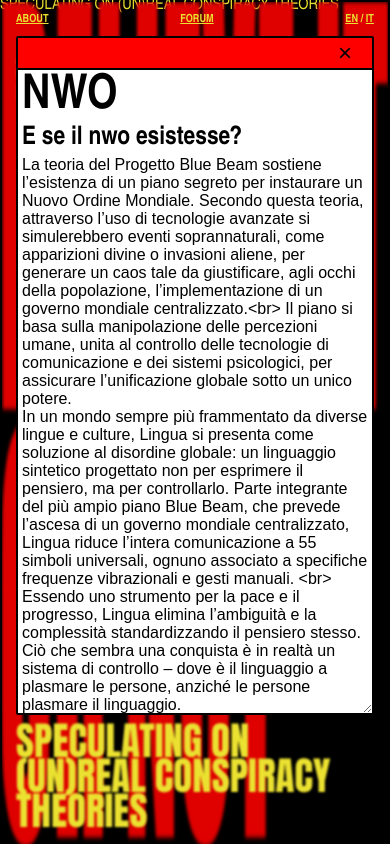
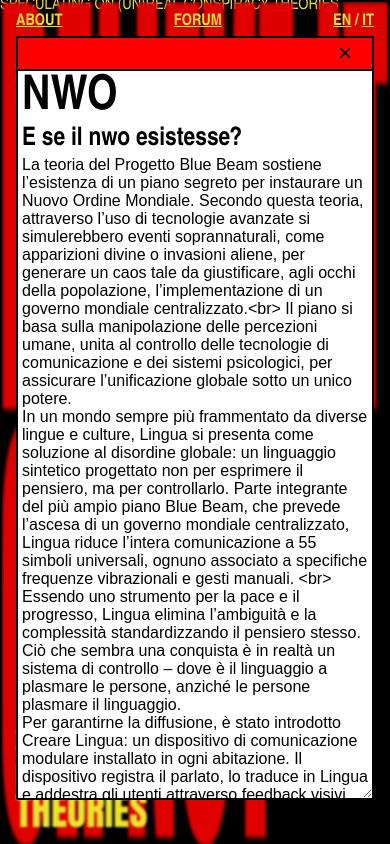
Before and after one commit to Federium/believeitornot_website, an Astro site: page / in a window 390 px wide. Both pictures are taken after a click on the button 185 px from the left and 272 px from the top of the page. Built offline with nearby package versions, Linux system fonts and the light colour scheme; Astro itself is replaced by a stand-in of ours; a web font is replaced by a local one.

Commit message:
css
Signed-off-by: Federico Morsia <fede28.morsia@gmail.com>

```diff
--- a/src/components/Modal.svelte
+++ b/src/components/Modal.svelte
@@ -403,8 +403,8 @@ class="modal {isFullscreen ? 'fullsize disable' : ''}"
       .modal {
         left: 0;
         margin: 1rem;
-        height: 80vh;
-        height: 80dvh;
+        height: 90vh;
+        height: 90dvh;
       }
       #minimize, #expand {
         display: none !important;
--- a/src/style/global.css
+++ b/src/style/global.css
@@ -46,7 +46,7 @@ h1, h3 {
 @media (max-width: 768px) {
 h2, ul {
   font-weight: bold;
-  font-size: clamp(0.7rem, 1vw, 2.5rem);
+  font-size: clamp(1rem, 2vw, 2.5rem);
 }
 
 h1, h3 {
```
